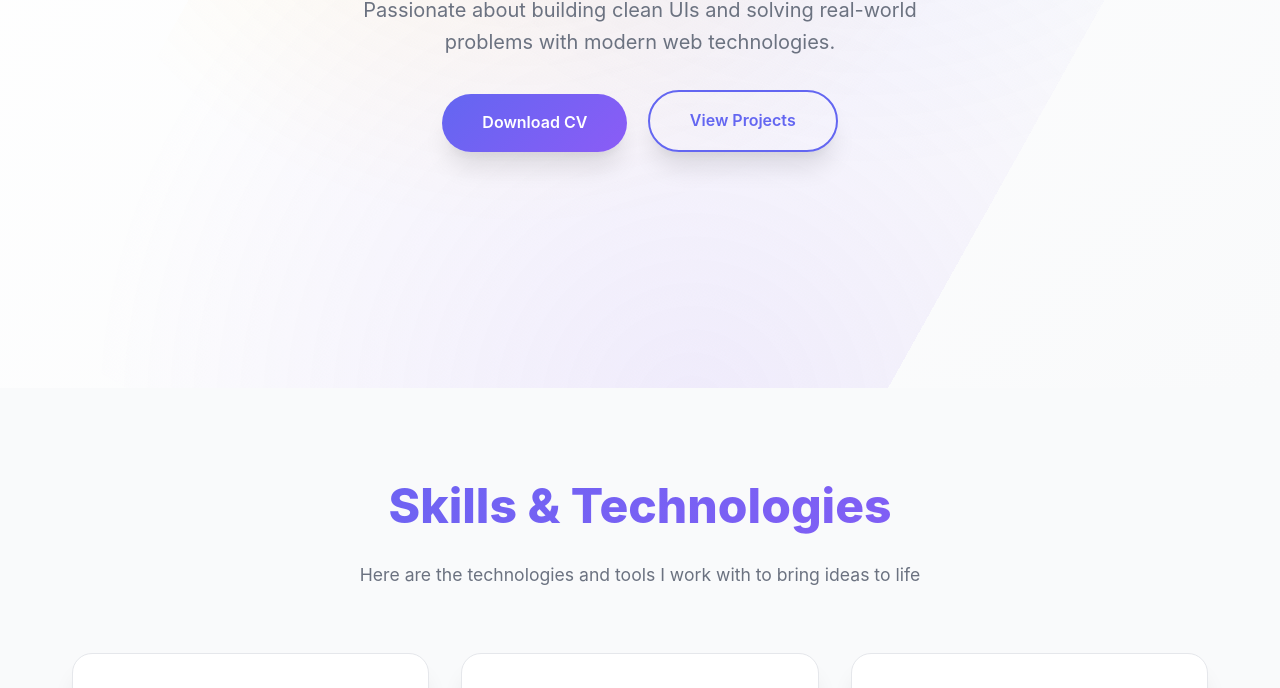
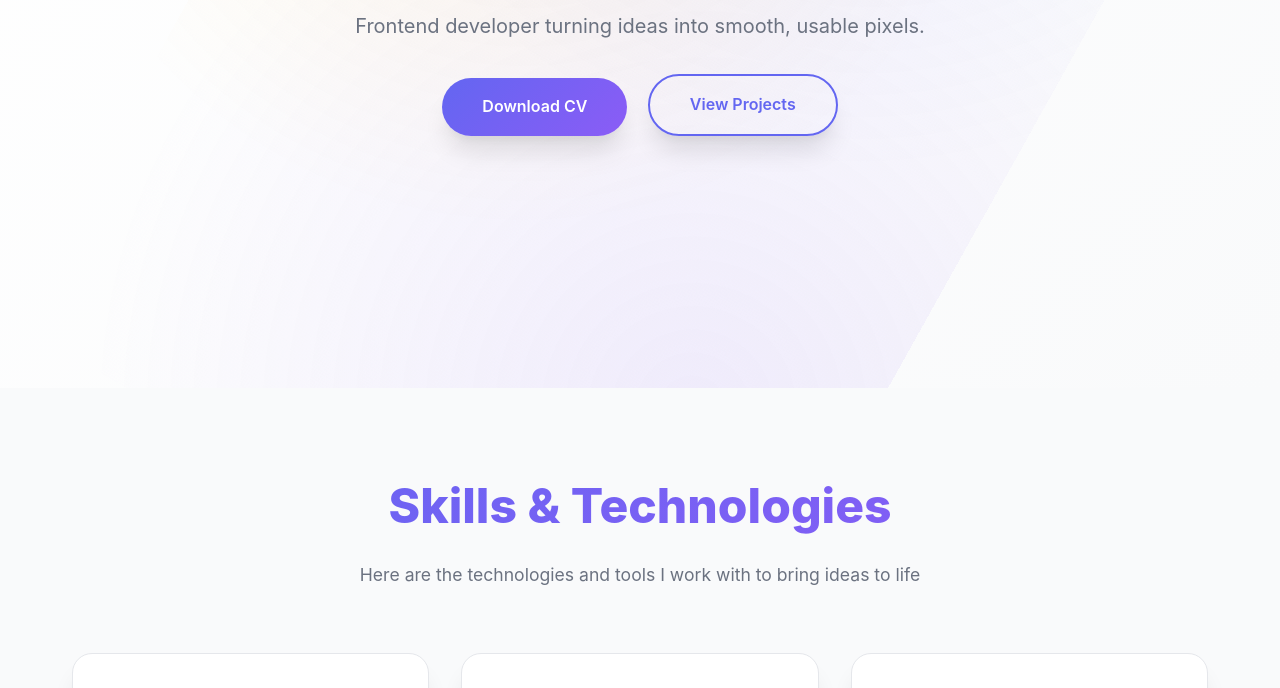
Before and after one commit to archanaprabhat/Portfolio-Website, a plain HTML site: page index.html in a window 1280 px wide. Shown: the part 412-1100 px from the top of the page. Drawn offline with Linux system fonts and the light colour scheme.

Commit message:
Update header text in index.html to better reflect frontend development focus.

```diff
--- a/index.html
+++ b/index.html
@@ -570,7 +570,7 @@
                     Frontend Developer
                 </h1>
                 <div class="header__text">
-                    <p>Passionate about building clean UIs and solving real-world problems with modern web technologies.</p>
+                    <p>Frontend developer turning ideas into smooth, usable pixels.</p>
                 </div>
                 <a href="./archana_cv.pdf" download="Archana_Prabhat_CV.pdf" class="btn">Download CV</a>
                 <a href="#projects" class="btn btn-secondary">View Projects</a>
```
